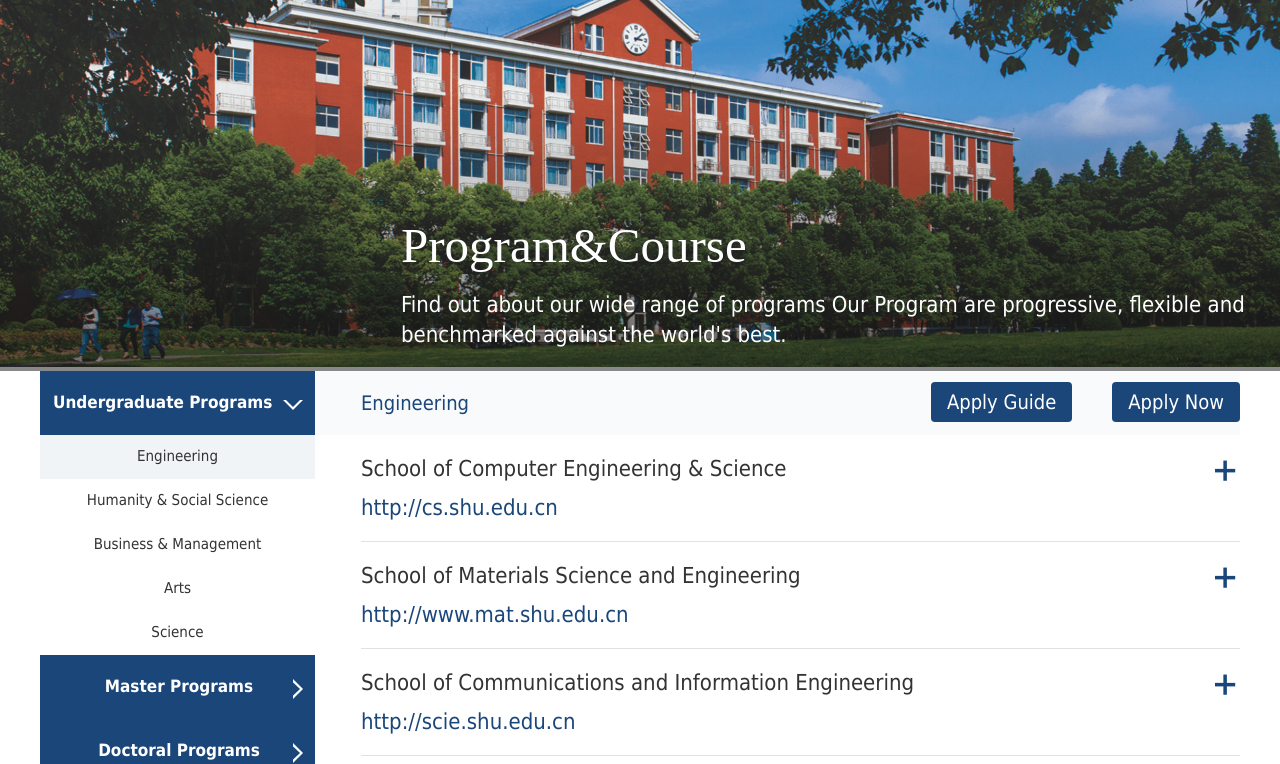
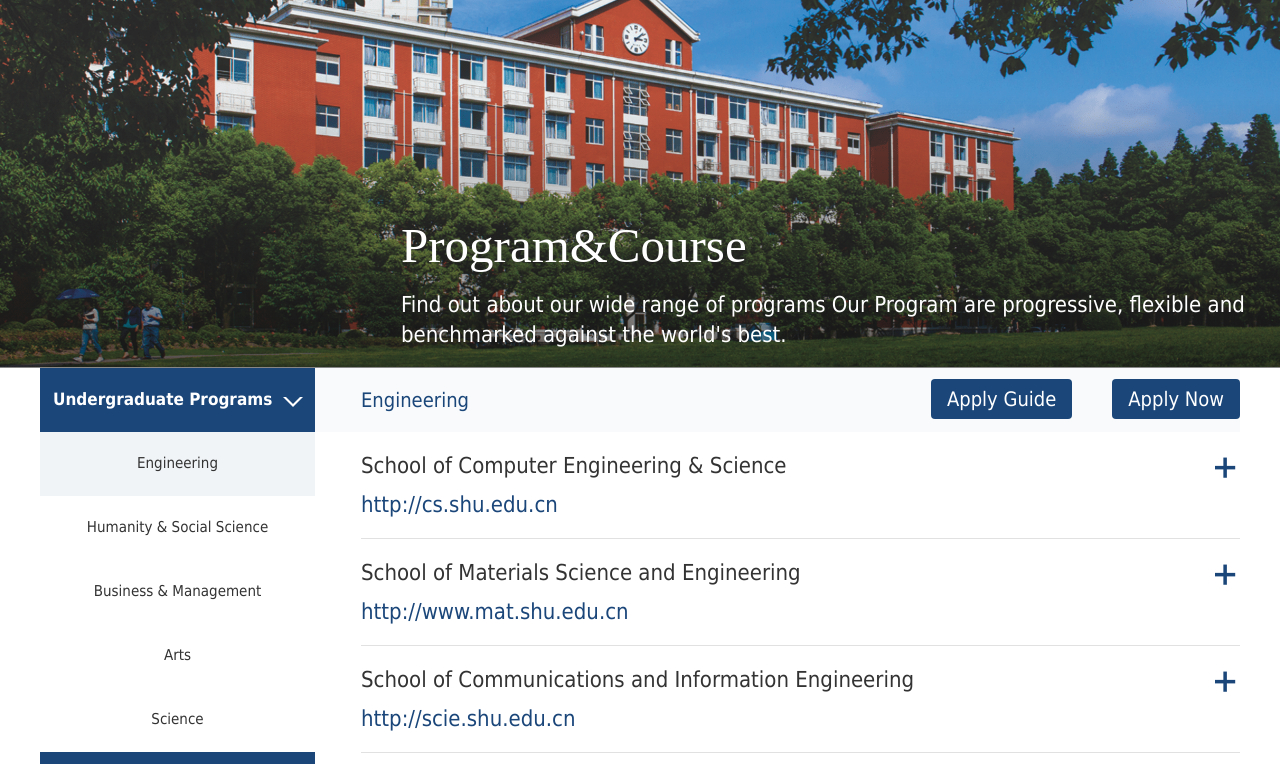
Before and after one commit to aikugui/www, a website built with Parcel: page shanghaiUniversity/program.html in a window 1280 px wide. Shown: the part 315-1079 px from the top of the page. Built offline with nearby package versions, Linux system fonts and the light colour scheme.

Commit message:
program.html页面样式优化

```diff
--- a/shanghaiUniversity/css/common.css
+++ b/shanghaiUniversity/css/common.css
@@ -208,7 +208,8 @@
 /* 轮播图下面的 半透明黑背景 */
 .banner .banner_background {
   position: absolute;
-  bottom: 0;
+  /* bottom: 0; */
+  bottom: 3px;
   background: linear-gradient(
     180deg,
     rgba(255, 255, 255, 0) 0%,
--- a/shanghaiUniversity/css/program.css
+++ b/shanghaiUniversity/css/program.css
@@ -1,6 +1,11 @@
+.container {
+  position: relative;
+  top: -3px;
+  z-index: 1;
+}
 .banner .banner_background {
   position: absolute;
-  bottom: 0;
+  bottom: 3px;
   background: linear-gradient(
     180deg,
     rgba(255, 255, 255, 0) 0%,
@@ -138,7 +143,7 @@
   display: block;
   text-decoration: none;
   color: #333333;
-  padding: 12px;
+  padding: 22px 12px;
   -webkit-transition: all 0.25s ease;
   -o-transition: all 0.25s ease;
   transition: all 0.25s ease;
```
